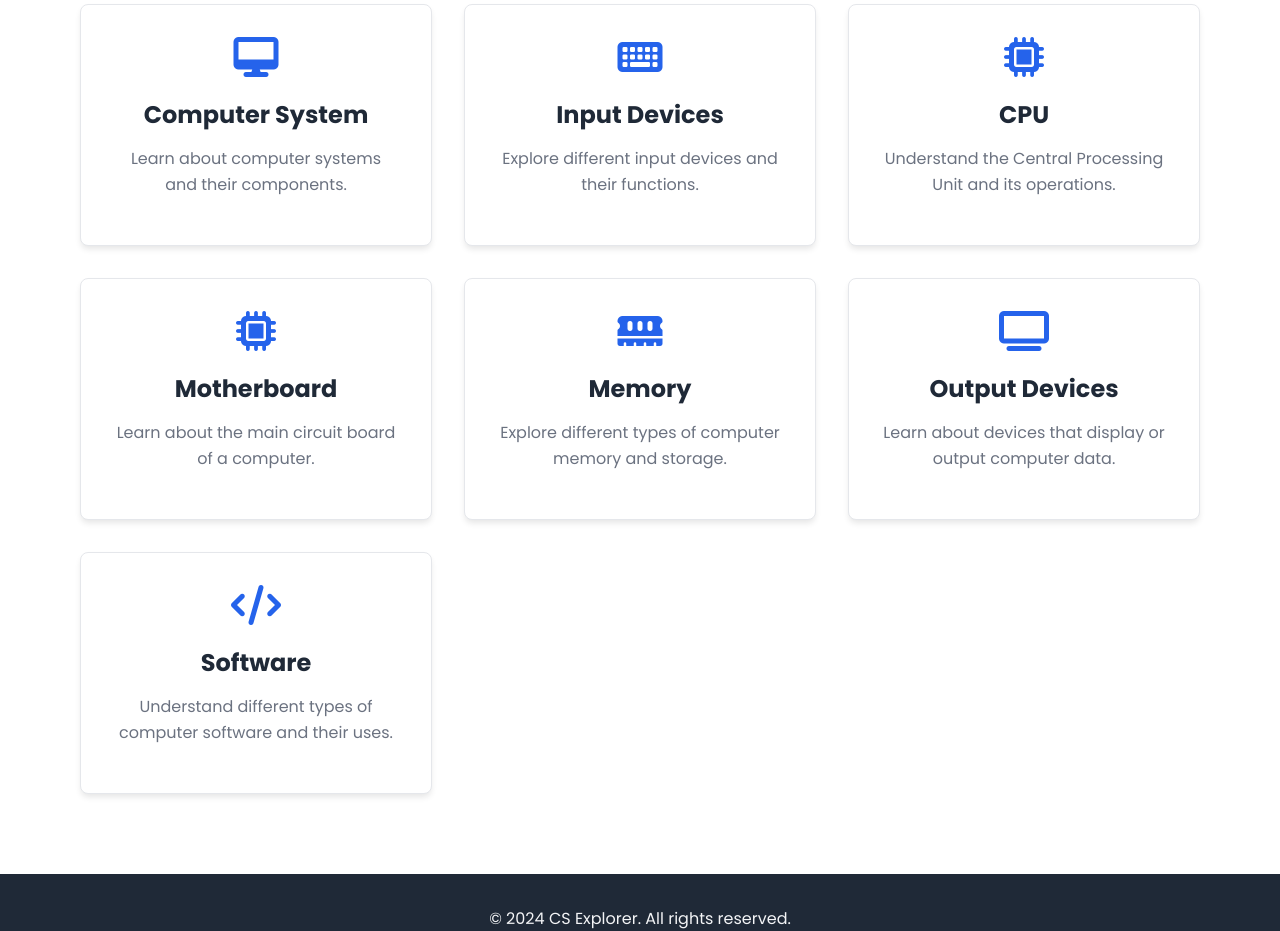
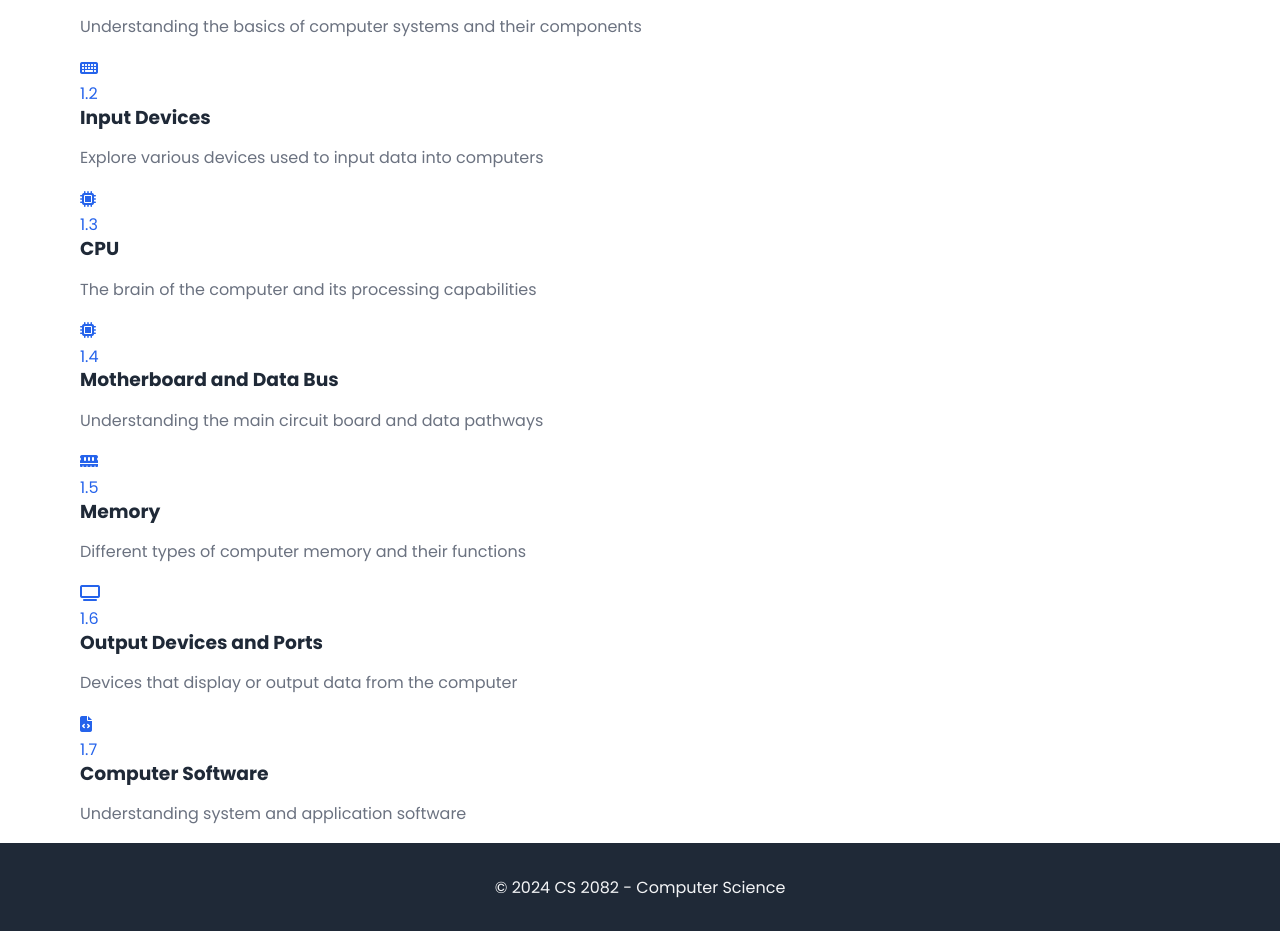
Before and after one commit to Deepak2039/CS2082IX, a plain HTML site: page index.html in a window 1280 px wide. Shown: the part 146-1077 px from the top of the page. Drawn offline with Linux system fonts and the light colour scheme.

Commit message:
Add files via upload

```diff
--- a/index.html
+++ b/index.html
@@ -3,7 +3,7 @@
 <head>
     <meta charset="UTF-8">
     <meta name="viewport" content="width=device-width, initial-scale=1.0">
-    <title>CS Explorer - Learn Computer Science</title>
+    <title>CS 2082 - Computer Science</title>
     <link rel="stylesheet" href="css/style.css">
     <link rel="stylesheet" href="https://cdnjs.cloudflare.com/ajax/libs/font-awesome/6.4.0/css/all.min.css">
     <link href="https://fonts.googleapis.com/css2?family=Poppins:wght@400;500;600;700&display=swap" rel="stylesheet">
@@ -13,69 +13,101 @@
         <nav>
             <div class="logo">
                 <i class="fas fa-laptop-code"></i>
-                <span>CS 2082</span>
+                <a href="index.html" class="home-link">CS 2082</a>
             </div>
-            <ul class="nav-links">
-                <li><a href="index.html" class="active">Home</a></li>
-                <li><a href="computer-system.html">Lessons</a></li>
-            </ul>
         </nav>
     </header>
 
-    <main>
+    <main class="main-content">
+        <section class="chapters-section">
+            <div class="container">
+                <h2>Course Chapters</h2>
+                <div class="chapters-grid">
+                    <a href="computer-system.html" class="chapter-card">
+                        <div class="chapter-icon">
+                            <i class="fas fa-desktop"></i>
+                        </div>
+                        <div class="chapter-content">
+                            <span class="chapter-number">1.1</span>
+                            <h3>Introduction to Computer Systems</h3>
+                            <p>Understanding the basics of computer systems and their components</p>
+                        </div>
+                    </a>
 
-        <section id="topics" class="topics">
-            <div class="container">
-                <h2>Explore Topics</h2>
-                <div class="topic-grid">
-                    <a href="computer-system.html" class="topic-card">
-                        <i class="fas fa-desktop"></i>
-                        <h3>Computer System</h3>
-                        <p>Learn about computer systems and their components.</p>
+                    <a href="input-devices.html" class="chapter-card">
+                        <div class="chapter-icon">
+                            <i class="fas fa-keyboard"></i>
+                        </div>
+                        <div class="chapter-content">
+                            <span class="chapter-number">1.2</span>
+                            <h3>Input Devices</h3>
+                            <p>Explore various devices used to input data into computers</p>
+                        </div>
                     </a>
-                    <a href="input-devices.html" class="topic-card">
-                        <i class="fas fa-keyboard"></i>
-                        <h3>Input Devices</h3>
-                        <p>Explore different input devices and their functions.</p>
+
+                    <a href="cpu.html" class="chapter-card">
+                        <div class="chapter-icon">
+                            <i class="fas fa-microchip"></i>
+                        </div>
+                        <div class="chapter-content">
+                            <span class="chapter-number">1.3</span>
+                            <h3>CPU</h3>
+                            <p>The brain of the computer and its processing capabilities</p>
+                        </div>
                     </a>
-                    <a href="cpu.html" class="topic-card">
-                        <i class="fas fa-microchip"></i>
-                        <h3>CPU</h3>
-                        <p>Understand the Central Processing Unit and its operations.</p>
+
+                    <a href="motherboard.html" class="chapter-card">
+                        <div class="chapter-icon">
+                            <i class="fas fa-microchip"></i>
+                        </div>
+                        <div class="chapter-content">
+                            <span class="chapter-number">1.4</span>
+                            <h3>Motherboard and Data Bus</h3>
+                            <p>Understanding the main circuit board and data pathways</p>
+                        </div>
                     </a>
-                    <a href="motherboard.html" class="topic-card">
-                        <i class="fas fa-microchip"></i>
-                        <h3>Motherboard</h3>
-                        <p>Learn about the main circuit board of a computer.</p>
+
+                    <a href="memory.html" class="chapter-card">
+                        <div class="chapter-icon">
+                            <i class="fas fa-memory"></i>
+                        </div>
+                        <div class="chapter-content">
+                            <span class="chapter-number">1.5</span>
+                            <h3>Memory</h3>
+                            <p>Different types of computer memory and their functions</p>
+                        </div>
                     </a>
-                    <a href="memory.html" class="topic-card">
-                        <i class="fas fa-memory"></i>
-                        <h3>Memory</h3>
-                        <p>Explore different types of computer memory and storage.</p>
+
+                    <a href="output-devices.html" class="chapter-card">
+                        <div class="chapter-icon">
+                            <i class="fas fa-tv"></i>
+                        </div>
+                        <div class="chapter-content">
+                            <span class="chapter-number">1.6</span>
+                            <h3>Output Devices and Ports</h3>
+                            <p>Devices that display or output data from the computer</p>
+                        </div>
                     </a>
-                    <a href="output-devices.html" class="topic-card">
-                        <i class="fas fa-tv"></i>
-                        <h3>Output Devices</h3>
-                        <p>Learn about devices that display or output computer data.</p>
-                    </a>
-                    <a href="software.html" class="topic-card">
-                        <i class="fas fa-code"></i>
-                        <h3>Software</h3>
-                        <p>Understand different types of computer software and their uses.</p>
+
+                    <a href="software.html" class="chapter-card">
+                        <div class="chapter-icon">
+                            <i class="fas fa-file-code"></i>
+                        </div>
+                        <div class="chapter-content">
+                            <span class="chapter-number">1.7</span>
+                            <h3>Computer Software</h3>
+                            <p>Understanding system and application software</p>
+                        </div>
                     </a>
                 </div>
             </div>
         </section>
-
     </main>
 
     <footer>
         <div class="container">
-            <p>&copy; 2024 CS Explorer. All rights reserved.</p>
+            <p>&copy; 2024 CS 2082 - Computer Science</p>
         </div>
     </footer>
-
-    <script src="js/navigation.js"></script>
-    <script src="js/script.js"></script>
 </body>
 </html>
```
Also changed, not shown: cpu.html (+33 -28 lines), input-devices.html (+19 -8 lines).
